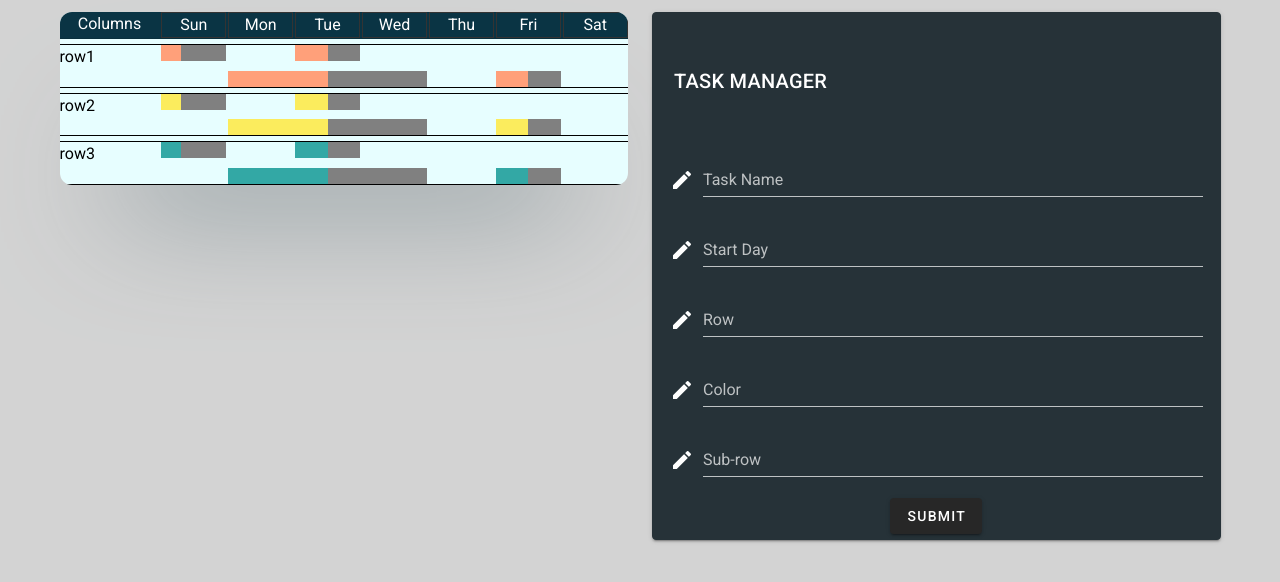
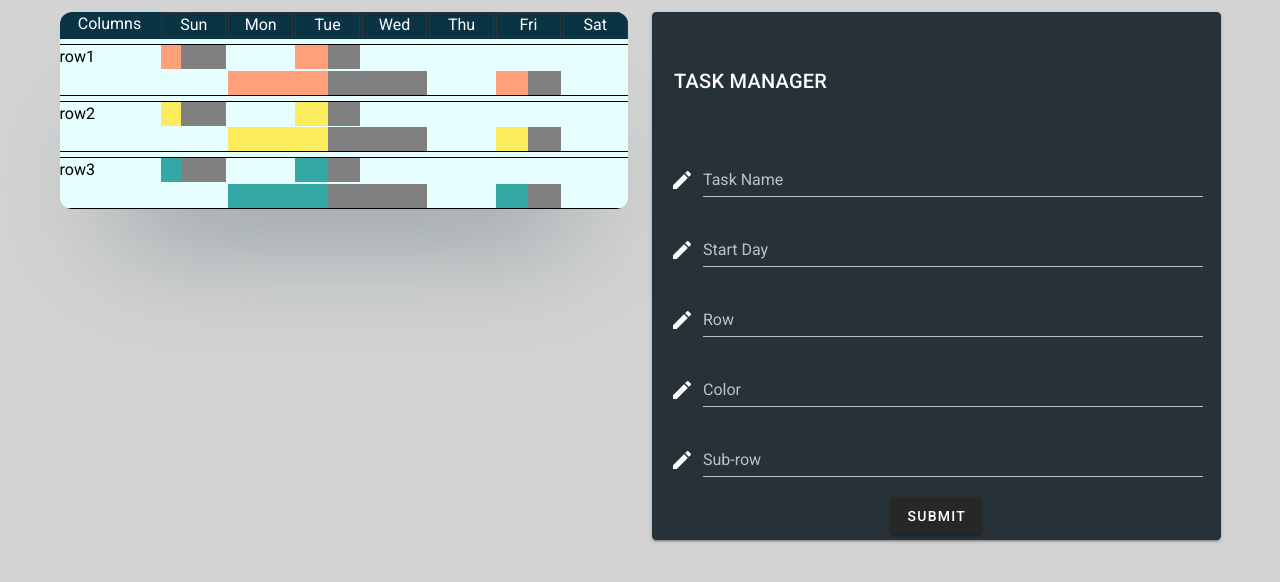
Before and after one commit to DiySane/nuxt-timeline, a Nuxt app: page / in a window 1280 px wide. Shown: the top 582 px of the page. Built offline with nearby package versions, Linux system fonts and the light colour scheme.

Commit message:
Added text on hover, .task height 100%

```diff
--- a/components/Task.vue
+++ b/components/Task.vue
@@ -1,5 +1,24 @@
 <template>
-  <progress :style="cssVars" class="task" :value="complete">{{name}}</progress>
+  <!-- <label> -->
+  <div
+    class="task"
+    :style="cssVars"
+    @mouseover="showText = true"
+    @mouseleave="showText = false"
+  >
+    <progress
+      v-show="!showText"
+      :style="cssVars"
+      class="task"
+      :value="complete"
+    ></progress>
+    <div
+      v-show="showText"
+      style="text-align: center; opacity: 0.5; background: var(--color);"
+    >
+      {{ name }}
+    </div>
+  </div>
 </template>
 
 <style scoped>
@@ -10,10 +29,20 @@
   padding: 0em;
   margin: 0px;
   width: 100%;
+  height: 100%;
 }
-progress::-webkit-progress-value {background-color: var(--color) !important;}
-progress::-moz-progress-bar {background-color: var(--color) !important;}
-progress {color: var(--color);}
+progress::-webkit-progress-value {
+  background-color: var(--color) !important;
+  /* width: 100%; */
+}
+progress::-moz-progress-bar {
+  background-color: var(--color) !important;
+  /* width: 100%; */
+}
+progress {
+  color: var(--color);
+  /* width: 100%; */
+}
 </style>
 
 <script>
@@ -57,7 +86,7 @@ export default {
       return this.LightenDarkenColor(this.color, 20);
     },
     computedComplete() {
-      return 10 * this.complete+1;
+      return 10 * this.complete + 1;
     }
   },
   methods: {
```
Also changed, not shown: assets/current-version.png.
